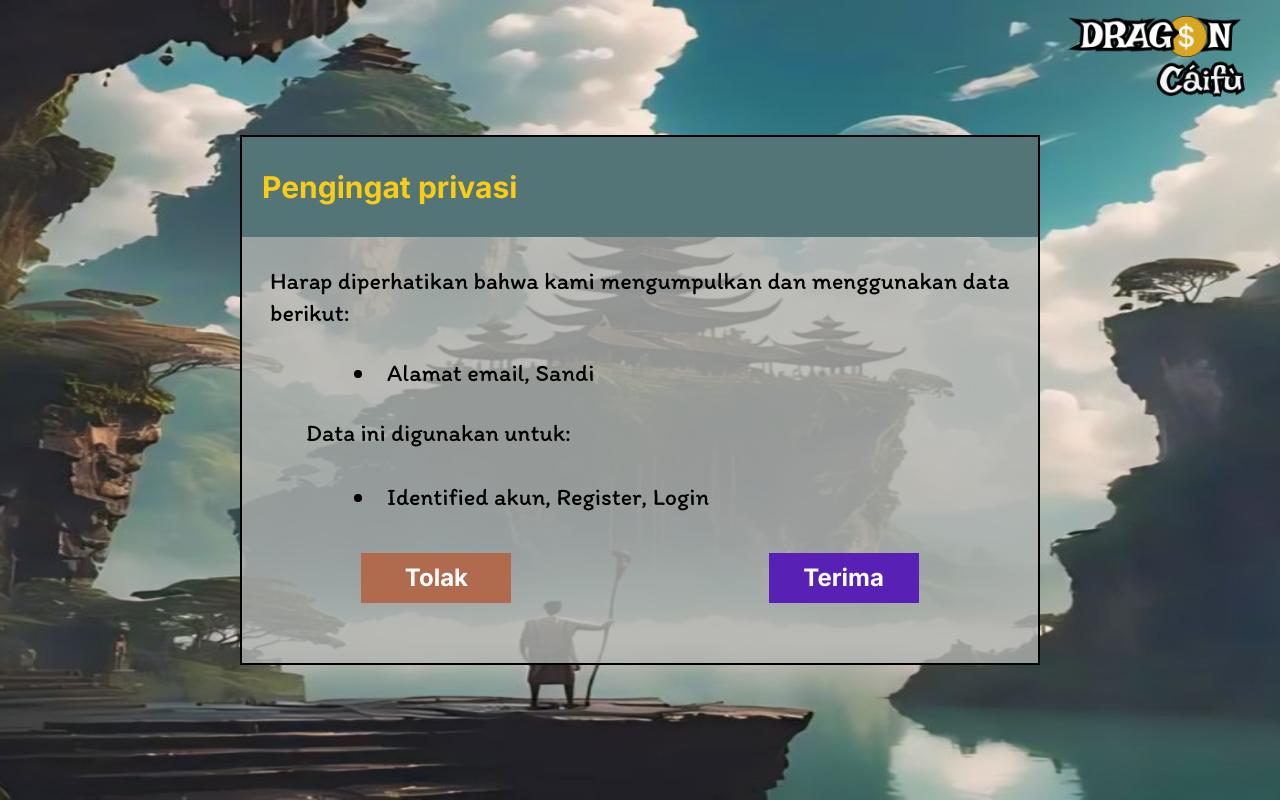
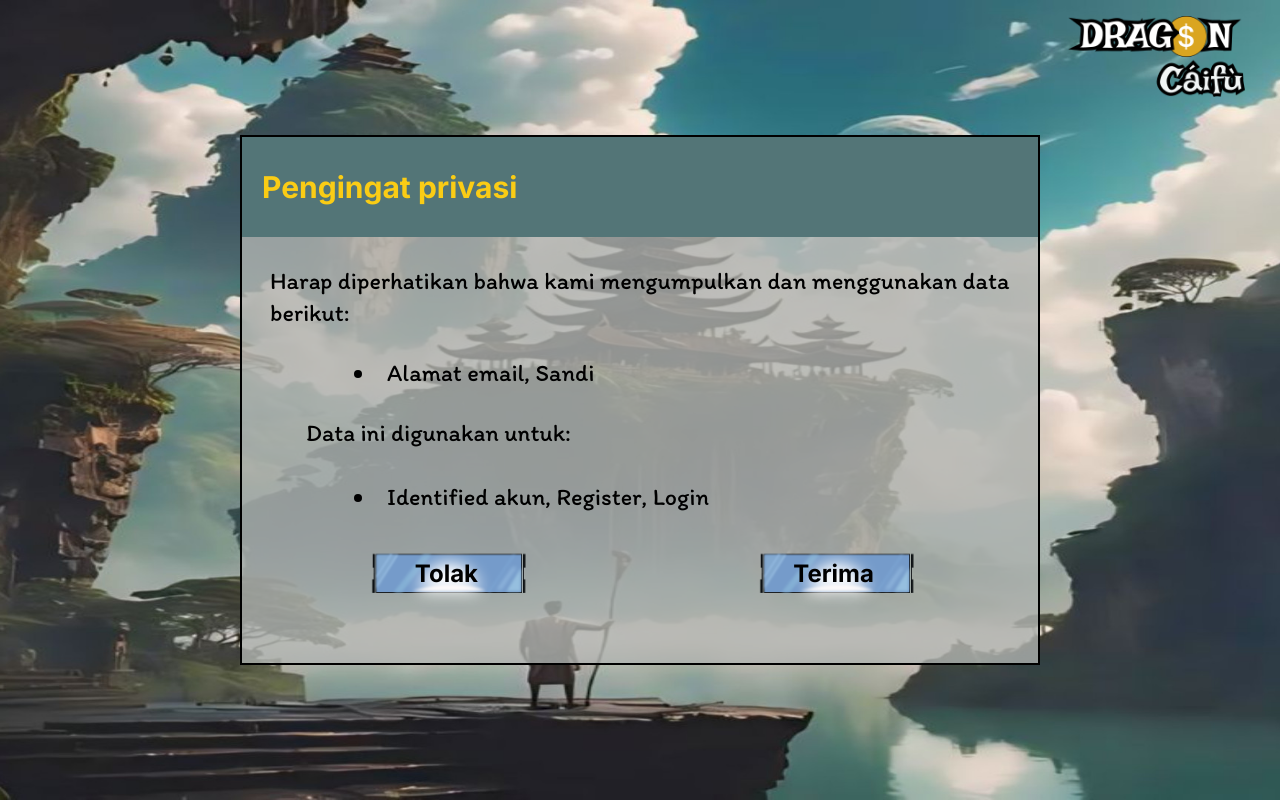
Before and after one commit to RafotID/Dragon_sugih, a React (Vite) app in the folder FrontEnd/: page /Privasi in a window 1280 px wide. Built offline with nearby package versions, Linux system fonts and the light colour scheme; a web font is replaced by a local one.

Commit message:
fixed : mengubah bentuk tombol di halaman Privasi

```diff
--- a/FrontEnd/src/Pages/Privasi.jsx
+++ b/FrontEnd/src/Pages/Privasi.jsx
@@ -41,15 +41,24 @@ const Privasi = () => {
                         </ul>
 
                         <div className='flex pt-16 sm:pt-10 justify-center'>
-                            <div className='flex justify-between w-[80%] sm:w-[65%] md:w-[70%] text-lg sm:text-xl md:text-2xl text-white font-inter font-bold'>
-                                <button className='bg-custom-buton-tolak w-[120px] sm:w-[140px] md:w-[150px] h-[40px] sm:h-[45px] md:h-[50px]'>
+                            <div className='flex justify-between w-[80%] sm:w-[65%] md:w-[70%] text-lg sm:text-xl md:text-2xl text-black font-inter font-bold'>
+                                <button className='flex items-start justify-center w-[160px] sm:w-[150px] md:w-[170px] h-[40px] sm:h-[55px] md:h-[60px] sm:pt-[5px] bg-cover bg-center'
+                                    style={{
+                                        backgroundImage: `url(${assets.gambar.button})`
+
+                                    }}>
                                     Tolak
                                 </button>
-                                <button className='bg-custom-buton-trima w-[120px] sm:w-[140px] md:w-[150px] h-[40px] sm:h-[45px] md:h-[50px]'>
+                                <button className='flex items-start justify-center w-[160px] sm:w-[150px] md:w-[170px] h-[40px] sm:h-[55px] md:h-[60px] sm:pt-[5px] bg-cover bg-center'
+                                    style={{
+                                        backgroundImage: `url(${assets.gambar.button})`
+
+                                    }}>
                                     Terima
                                 </button>
                             </div>
                         </div>
+
                     </div>
                 </div>
             </div>
--- a/FrontEnd/src/Pages/signup.jsx
+++ b/FrontEnd/src/Pages/signup.jsx
@@ -75,8 +75,13 @@ const Signup = () => {
                             >
                                 Sign up
                             </button>
-                        <div className='mt-8'>
-                            <Link to="/signin" className="hover:underline text-2xl">back</Link>
+                            <div className='mt-8 '>
+                                <Link to="/signin" className="hover:underline text-2xl">
+
+                                    <button className='flex items-center gap-x-1 font-poppins text-custom-blue-buuton'>
+                                    <img src={assets.gambar.back} alt="" /> back
+                                    </button>
+                                    </Link>
                             </div>
                         </div>
                     </form>
--- a/FrontEnd/src/assets/indeks.js
+++ b/FrontEnd/src/assets/indeks.js
@@ -3,13 +3,17 @@ import background1 from './background1.png'
 import dragonCaifu from './dragonCaifu.png'
 import iconPassword from './iconPassword.png'
 import iconEmail from './iconEmail.png'
+import back from './back.png'
+import button from './button.png'
 import loading from './loading.mp4'
 export const assets = {
     gambar: {
         background1,
         dragonCaifu,
         iconPassword,
-        iconEmail
+        iconEmail,
+        back,
+        button
     },
     Audio: {
 
--- a/FrontEnd/tailwind.config.js
+++ b/FrontEnd/tailwind.config.js
@@ -18,8 +18,7 @@ export default {
         'custom-green': '#537577',
         'custom-green-singnin&signup': '#52807F',
 
-        'custom-buton-tolak': '#B06A4E',
-        'custom-buton-trima': '#5920B5',
+        'custom-blue-buuton': '#1A2E96',
       },
       fontFamily: {
         'inria-serif': ['"Inria Serif"', 'serif'],
```
Also changed, not shown: FrontEnd/src/assets/back.png (added), FrontEnd/src/assets/button.png (added). Lines whose indentation alone changed are shown as unchanged.
